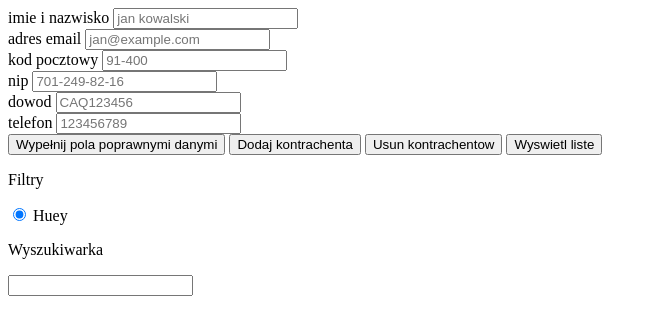
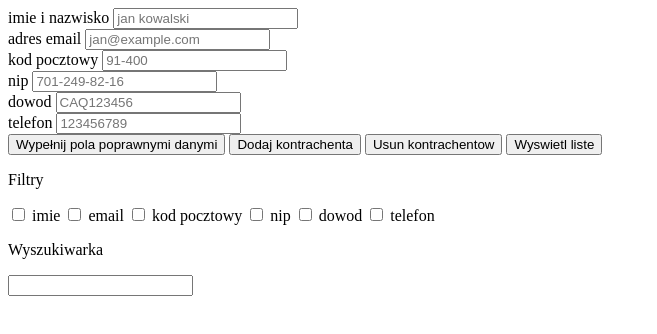
Before and after one commit to jasiek129908/ipm, a plain HTML site: page lab5/index.html in a window 1280 px wide. Shown: the whole page, without its empty margins (0-657 px from the left). Drawn offline with Linux system fonts and the light colour scheme.

Commit message:
lab5 filtrowanie zmiana typu przyciskow

```diff
--- a/lab5/index.html
+++ b/lab5/index.html
@@ -61,8 +61,23 @@
 </html>
 <p>Filtry</p>
 <div>
-	<input type="radio" id="name" value="name" checked>
-	<label for="name">Huey</label>
+	<input type="checkbox" id="name" name="1" value="name" onclick="list()">
+	<label for="name">imie</label>
+
+	<input type="checkbox" id="email" name="2" value="email" onclick="list()">
+	<label for="email">email</label>
+
+	<input type="checkbox" id="kod_pocztowy" name="3" value="kod_pocztowy" onclick="list()">
+	<label for="kod_pocztowy">kod pocztowy</label>
+
+	<input type="checkbox" id="numer_nip" name="4" value="numer_nip" onclick="list()">
+	<label for="numer_nip">nip</label>
+
+	<input type="checkbox" id="numer_dowodu" name="5" value="numer_dowodu" onclick="list()">
+	<label for="numer_dowodu">dowod</label>
+
+	<input type="checkbox" id="numer_telefonu" name="6" value="numer_telefonu" onclick="list()">
+	<label for="numer_telefonu">telefon</label>
 </div>
 <p>Wyszukiwarka</p>
 <input type="text" id="wyszukiwarka" onkeyup="searchForClient()">
```
